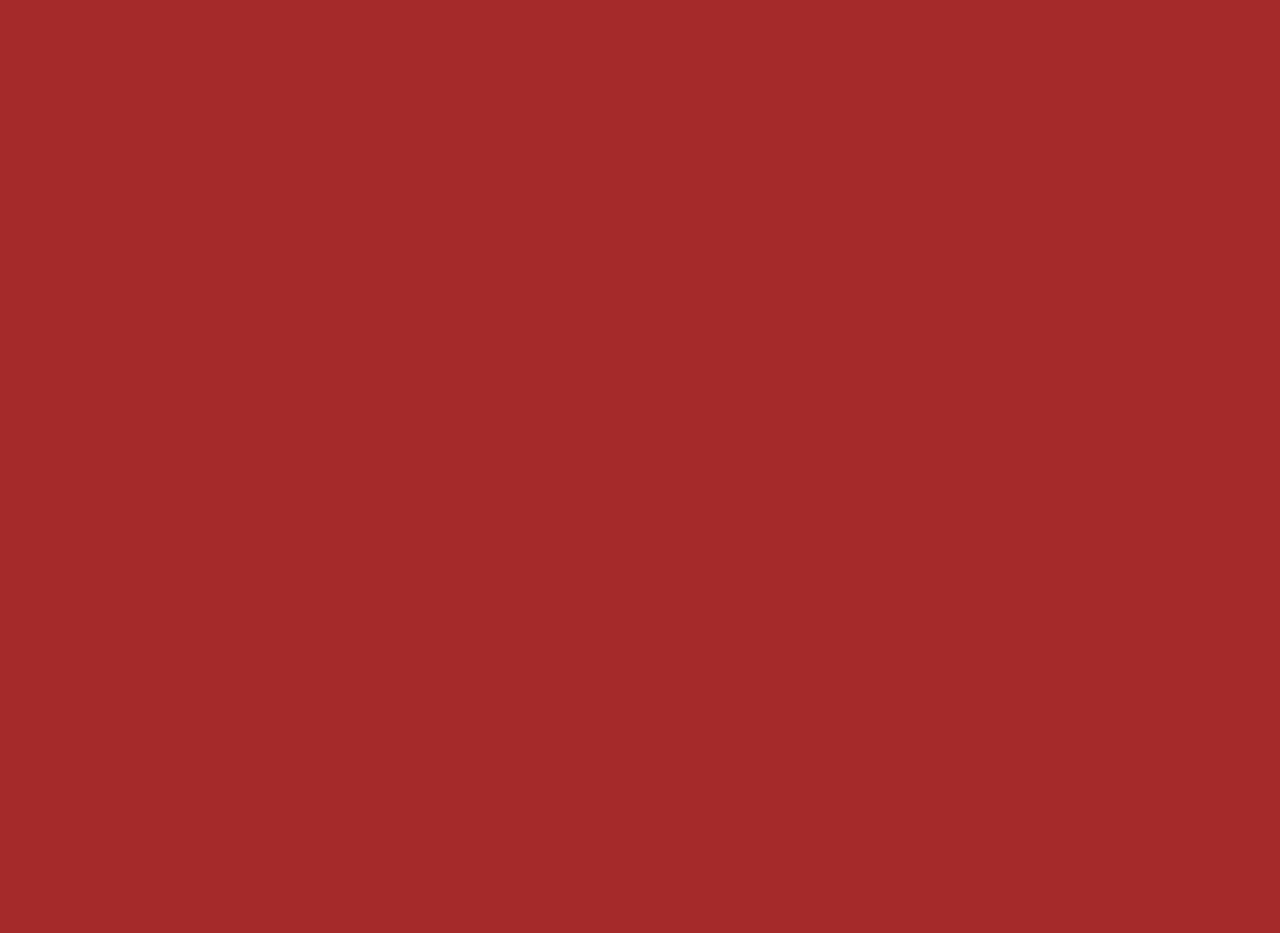
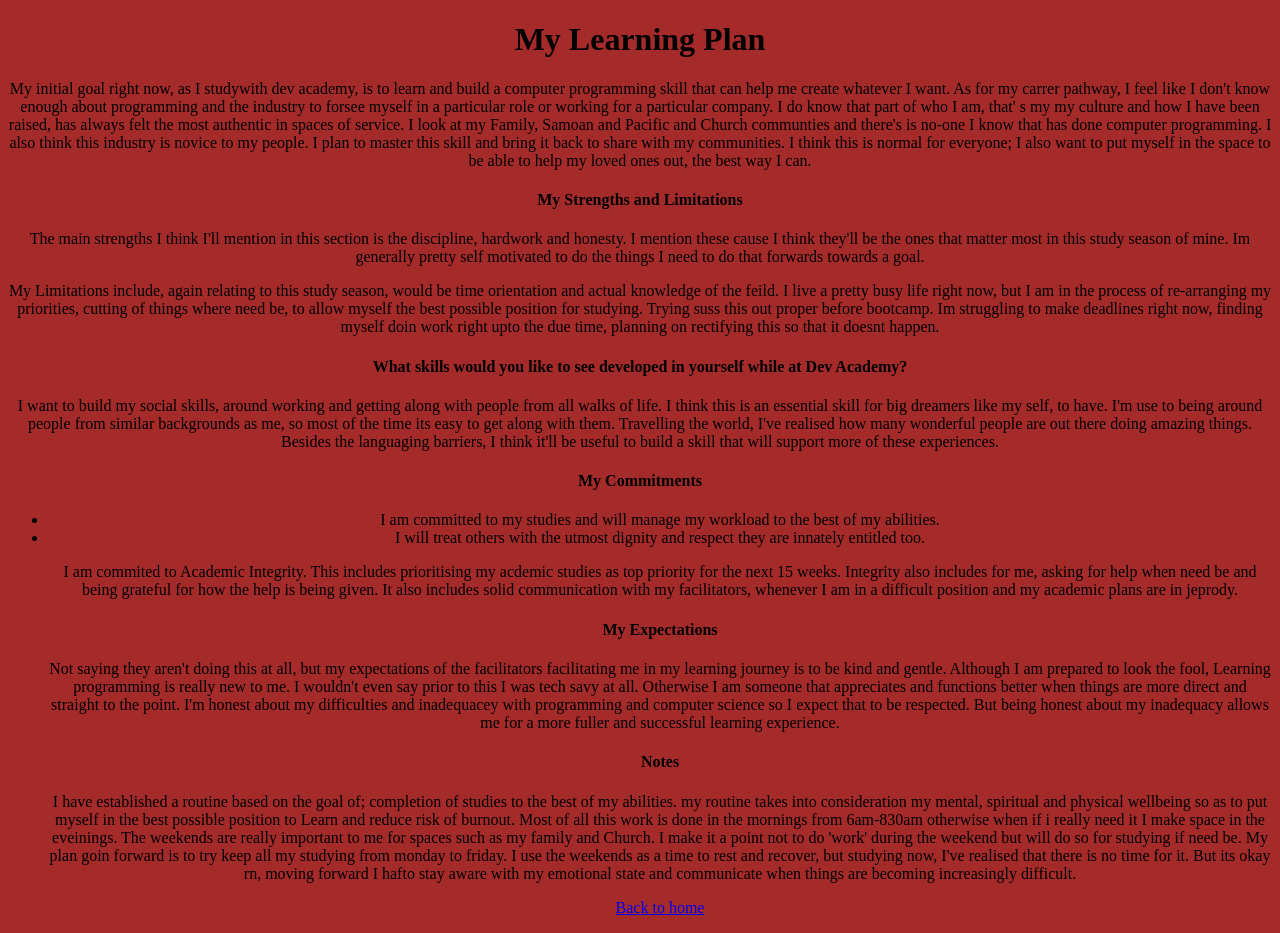
Before and after one commit to Felix-XP/Felix-XP.github.io, a plain HTML site: page blog/learning-plan.html in a window 1280 px wide. Before the commit the page ends 800 px from the top, so only its background shows below. Drawn offline with Linux system fonts and the light colour scheme.

Commit message:
sprint 2 finished website

```diff
--- a/blog/learning-plan.html
+++ b/blog/learning-plan.html
@@ -4,7 +4,70 @@
     <meta charset="UTF-8" />
     <meta name="viewport" content="width=device-width, initial-scale=1.0" />
     <link rel="stylesheet" href="/styles/main.css" />
-    <title>HTML Template</title>
+    <title>Felix-Learning Plan</title>
   </head>
-  <body></body>
+  <body>
+    <h1>My Learning Plan</h1>
+    <p>
+      My initial goal right now, as I studywith dev academy, is to learn and
+      build a computer programming skill that can help me create whatever I
+      want. As for my carrer pathway, I feel like I don't know enough about
+      programming and the industry to forsee myself in a particular role or
+      working for a particular company. I do know that part of who I am, that' s
+      my my culture and how I have been raised, has always felt the most
+      authentic in spaces of service. I look at my Family, Samoan and Pacific
+      and Church communties and there's is no-one I know that has done computer
+      programming. I also think this industry is novice to my people. I plan to
+      master this skill and bring it back to share with my communities. I think this is
+      normal for everyone; I also want to put myself in the space to be able to
+      help my loved ones out, the best way I can.
+    </p>
+    <p>
+      <h4>My Strengths and Limitations</h4>
+      <P>The main strengths I think I'll mention in this section is the discipline, hardwork and honesty. I mention these
+        cause I think they'll be the ones that matter most in this study season of mine. Im generally pretty self motivated to do
+        the things I need to do that forwards towards a goal.</P>
+      <p>My Limitations include, again relating to this study season, would be time orientation and actual knowledge of the feild.
+        I live a pretty busy life right now, but I am in the process of re-arranging my priorities, cutting of things where need be,
+        to allow myself the best possible position for studying. Trying suss this out proper before bootcamp.
+        Im struggling to make deadlines right now, finding myself doin work right upto the due time, planning on rectifying this so that
+        it doesnt happen.
+      </p>
+    </p>
+    <p><h4>What skills would you like to see developed in yourself while at Dev Academy?</h4>
+    I want to build my social skills, around working and getting along with people from all walks of life.
+    I think this is an essential skill for big dreamers like my self, to have.
+    I'm use to being around people from similar backgrounds as me, so most of the time its easy to get along with them.
+    Travelling the world, I've realised how many wonderful people are out there doing amazing things. Besides the languaging barriers,
+    I think it'll be useful to build a skill that will support more of these experiences.
+    </p>
+    <p><h4>My Commitments</h4>
+      <ul>
+        <li>I am committed to my studies and will manage my workload to the best of my abilities.</li>
+        <Li>I will treat others with the utmost dignity and respect they are innately entitled too.</Li>
+    </p>
+    <p>I am commited to Academic Integrity. This includes prioritising my acdemic studies as top priority for
+      the next 15 weeks. Integrity also includes for me, asking for help when need be and being grateful for how the help is being given.
+      It also includes solid communication with my facilitators, whenever I am in a difficult position and my academic plans are in jeprody.
+    </p>
+    <p><h4>My Expectations</h4>
+      Not saying they aren't doing this at all, but my expectations of the facilitators facilitating me in my learning journey is to be kind and gentle.
+      Although I am prepared to look the fool, Learning programming is really new to me. I wouldn't even say prior to this I was tech savy at all.
+      Otherwise I am someone that appreciates and functions better when things are more direct and straight to the point. I'm honest about
+      my difficulties and inadequacey with programming and computer science so I expect that to be respected. But being honest about my inadequacy allows me for a more
+      fuller and successful learning experience.
+    </p>
+    <p><h4>Notes</h4>
+      I have established a routine based on the goal of; completion of studies to the best of my abilities.
+      my routine takes into consideration my mental, spiritual and physical wellbeing so as to put myself in the best possible position to Learn
+      and reduce risk of burnout.
+      Most of all this work is done in the mornings from 6am-830am otherwise when if i really need it I make space in the eveinings.
+      The weekends are really important to me for spaces such as my family and Church. I make it a point not to do
+      'work' during the weekend but will do so for studying if need be. My plan goin forward is to try keep all my studying from monday to friday.
+      I use the weekends as a time to rest and recover, but studying now, I've realised that there is no time for it. But its okay rn, moving forward
+      I hafto stay aware with my emotional state and communicate when things are becoming increasingly difficult.
+    </p>
+    <p><a href="index.html" target="_self">Back to home</a></p>
+
+  </body>
 </html>
```
Also changed, not shown: blog/index.html (+2 -1 lines).
